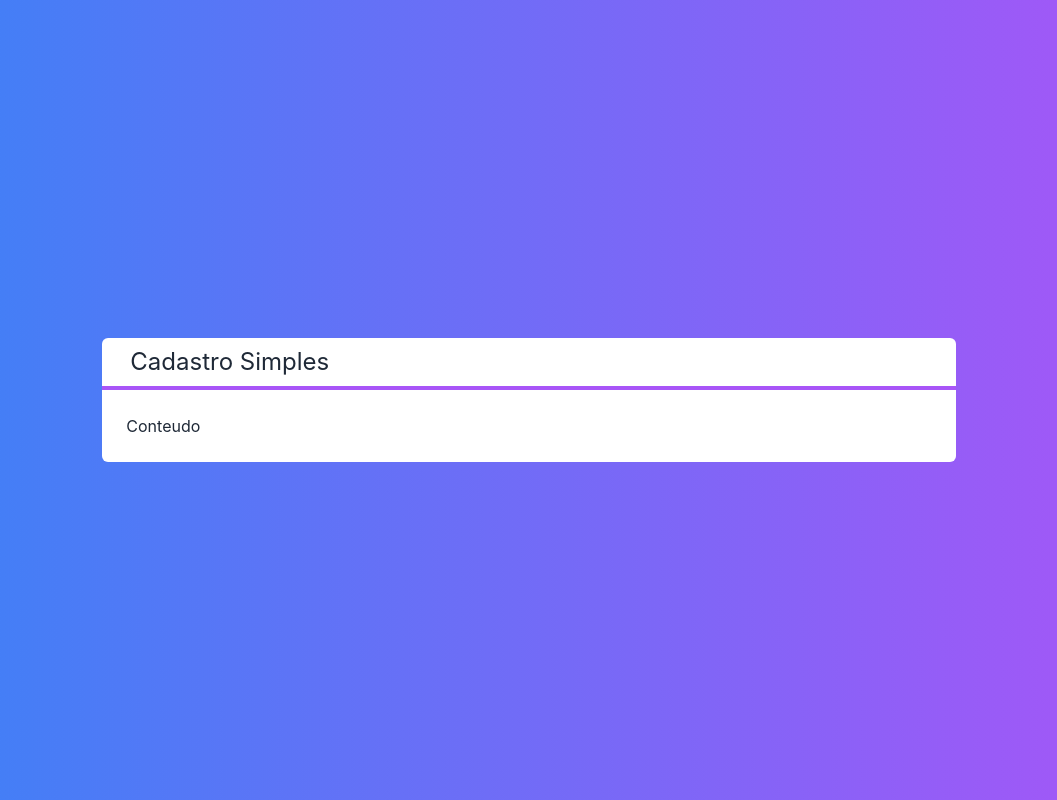
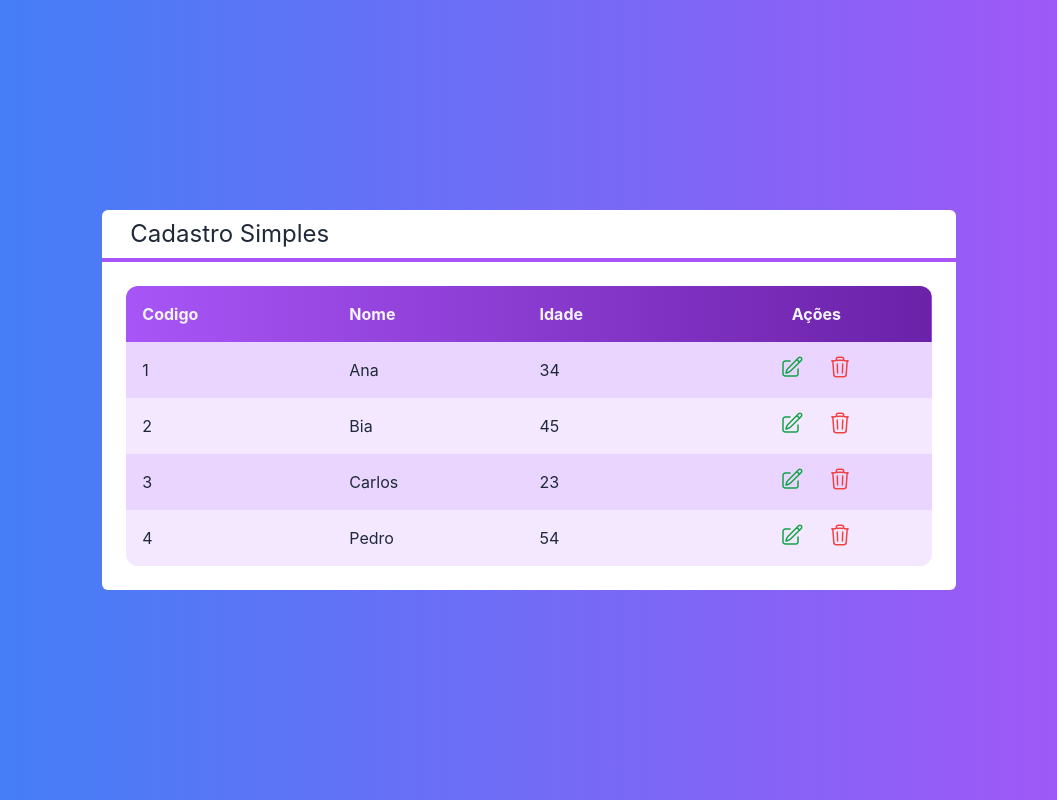
Before and after one commit to JonataRamalho/next-crud, a Next.js app: page / in a window 1280 px wide. Shown: the whole page, without its empty margins (111-1168 px from the left). Built offline with nearby package versions, Linux system fonts and the light colour scheme.

Commit message:
feat: Cria componente tabela

```diff
--- /dev/null
+++ b/src/components/Icones.tsx
@@ -0,0 +1,12 @@
+export const IconeEdicao = (
+  <svg xmlns="http://www.w3.org/2000/svg" fill="none" viewBox="0 0 24 24" strokeWidth={1.5} stroke="currentColor" className="w-6 h-6">
+    <path strokeLinecap="round" strokeLinejoin="round" d="M16.862 4.487l1.687-1.688a1.875 1.875 0 112.652 2.652L10.582 16.07a4.5 4.5 0 01-1.897 1.13L6 18l.8-2.685a4.5 4.5 0 011.13-1.897l8.932-8.931zm0 0L19.5 7.125M18 14v4.75A2.25 2.25 0 0115.75 21H5.25A2.25 2.25 0 013 18.75V8.25A2.25 2.25 0 015.25 6H10" />
+  </svg>
+)
+
+export const IconeLixo = (
+  <svg xmlns="http://www.w3.org/2000/svg" fill="none" viewBox="0 0 24 24" strokeWidth={1.5} stroke="currentColor" className="w-6 h-6">
+    <path strokeLinecap="round" strokeLinejoin="round" d="M14.74 9l-.346 9m-4.788 0L9.26 9m9.968-3.21c.342.052.682.107 1.022.166m-1.022-.165L18.16 19.673a2.25 2.25 0 01-2.244 2.077H8.084a2.25 2.25 0 01-2.244-2.077L4.772 5.79m14.456 0a48.108 48.108 0 00-3.478-.397m-12 .562c.34-.059.68-.114 1.022-.165m0 0a48.11 48.11 0 013.478-.397m7.5 0v-.916c0-1.18-.91-2.164-2.09-2.201a51.964 51.964 0 00-3.32 0c-1.18.037-2.09 1.022-2.09 2.201v.916m7.5 0a48.667 48.667 0 00-7.5 0" />
+  </svg>
+
+)
--- /dev/null
+++ b/src/components/Tabela.tsx
@@ -0,0 +1,80 @@
+import Cliente from "../core/Cliente"
+import { IconeEdicao, IconeLixo } from "./Icones"
+
+interface TabelaProps {
+  clientes: Cliente[],
+  clienteSelecionado?: (cliente: Cliente) => void
+  clienteExcluido?: (cliente: Cliente) => void
+}
+
+export default function Tabela(props: TabelaProps) {
+  const exibirAcoes = props.clienteExcluido || props.clienteSelecionado
+
+  function renderizarCabecalho() {
+    return (
+      <tr>
+        <th className="text-left p-4">Codigo</th>
+        <th className="text-left p-4">Nome</th>
+        <th className="text-left p-4">Idade</th>
+        {exibirAcoes ? <th className="p-4">Ações</th> : false}
+      </tr>
+    )
+  }
+
+  function renderizarDados() {
+    return props.clientes?.map((cliente, i) => {
+      return (
+        <tr key={cliente.id} className={`${i % 2 === 0 ? 'bg-purple-200' : 'bg-purple-100'}`}>
+          <td className="text-left p-4">{cliente.id} </td>
+          <td className="text-left p-4">{cliente.nome}</td>
+          <td className="text-left p-4">{cliente.idade}</td>
+          {exibirAcoes ? renderizarAcoes(cliente) : false}
+        </tr>
+      )
+    })
+  }
+
+  function renderizarAcoes(cliente: Cliente) {
+    return (
+      <td className="flex justify-center">
+        {props.clienteSelecionado ? (
+          <button
+            onClick={() => props.clienteSelecionado?.(cliente)}
+            className={`
+              flex justify-center items-center
+            text-green-600 rounded-full p-2 m-1
+            hover:bg-purple-50
+        `}>
+            {IconeEdicao}
+          </button>
+        ) : false}
+
+        {props.clienteExcluido ? (
+          <button
+            onClick={() => props.clienteExcluido?.(cliente)}
+            className={`
+            flex justify-center items-center
+          text-red-500 rounded-full p-2 m-1
+          hover:bg-purple-50
+        `}>
+            {IconeLixo}
+          </button>
+        ) : false}
+      </td>
+    )
+  }
+
+  return (
+    <table className="w-full rounded-xl overflow-hidden">
+      <thead className={`
+        text-gray-100
+        bg-gradient-to-r from-purple-500 to-purple-800
+      `}>
+        {renderizarCabecalho()}
+      </thead>
+      <tbody>
+        {renderizarDados()}
+      </tbody>
+    </table>
+  )
+}
--- a/src/pages/index.tsx
+++ b/src/pages/index.tsx
@@ -1,6 +1,23 @@
 import Layout from "../components/Layout";
+import Tabela from "../components/Tabela";
+import Cliente from "../core/Cliente";
 
 export default function Home() {
+  const clientes = [
+    new Cliente('Ana', 34, '1'),
+    new Cliente('Bia', 45, '2'),
+    new Cliente('Carlos', 23, '3'),
+    new Cliente('Pedro', 54, '4'),
+  ]
+
+  function clienteSelecionado(cliente: Cliente) {
+    console.log(cliente.nome);
+  }
+
+  function clienteExcluido(cliente: Cliente) {
+    console.log('Excluir', cliente.nome);
+  }
+
   return (
     <div className={`
       flex h-screen justify-center items-center
@@ -8,7 +25,10 @@
       text-white
     `}>
       <Layout titulo="Cadastro Simples">
-        <span>Conteudo</span>
+        <Tabela clientes={clientes}
+          clienteSelecionado={clienteSelecionado}
+          clienteExcluido={clienteExcluido}
+        ></Tabela>
       </Layout>
     </div>
   )
```
